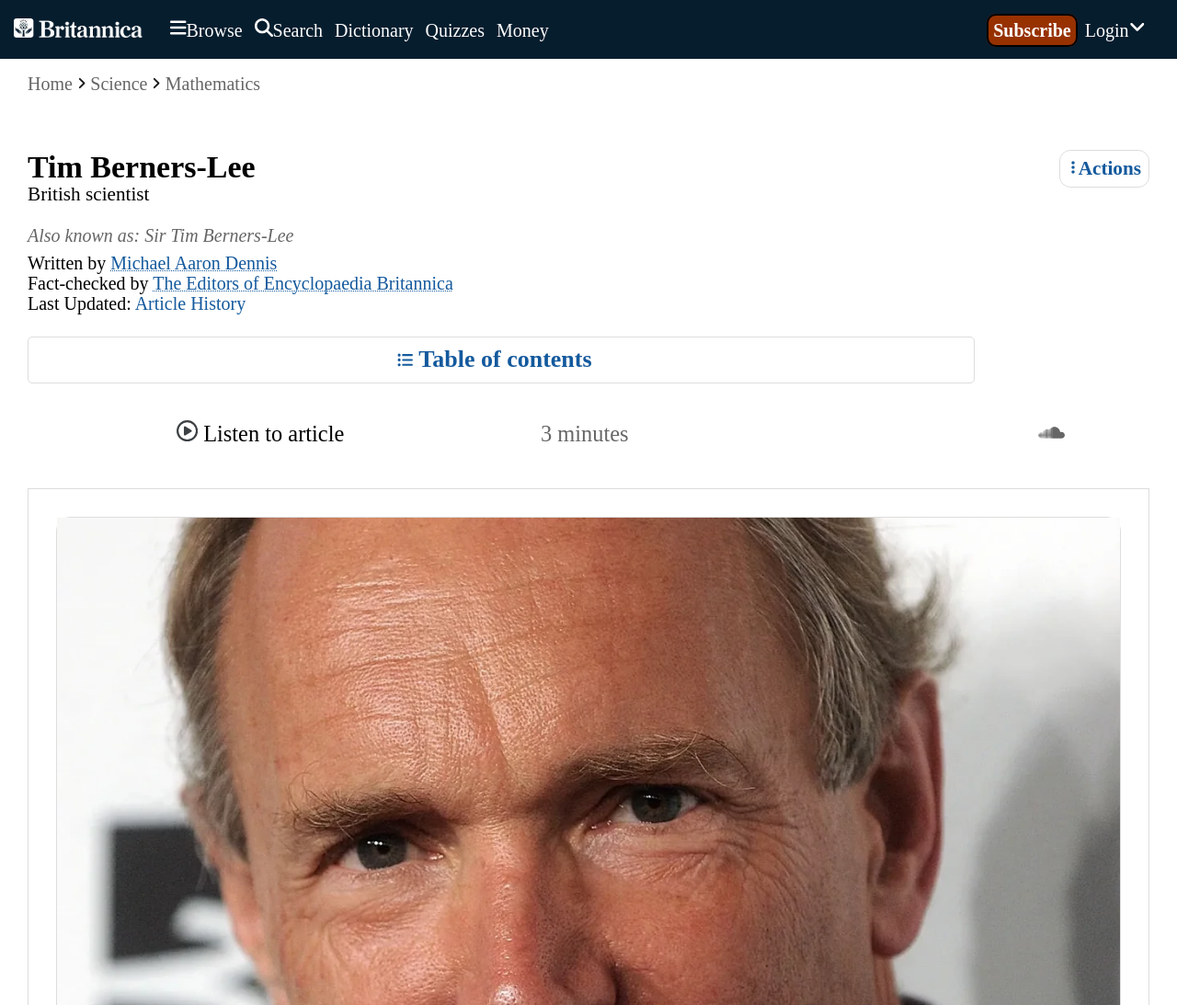
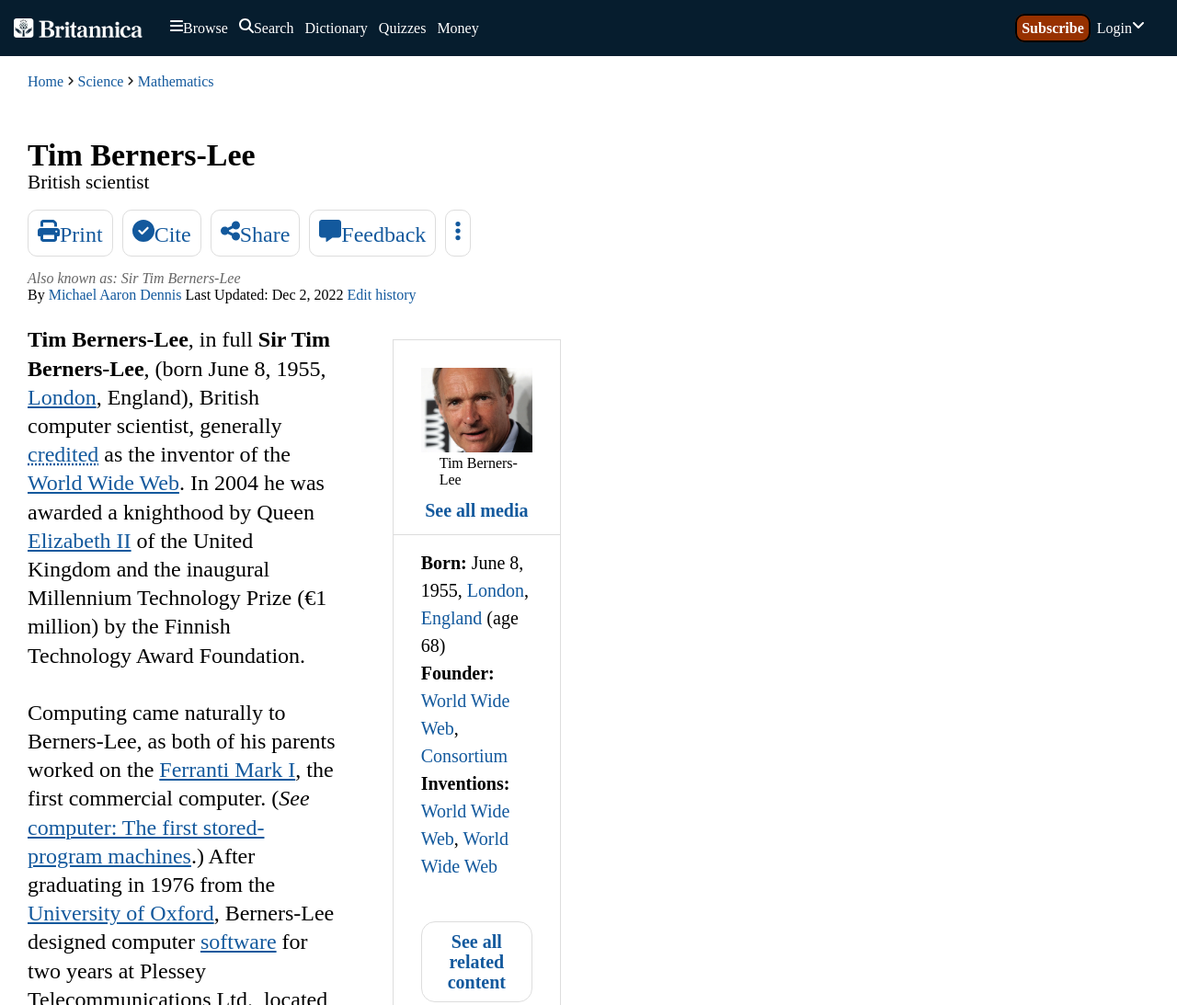
Before and after one commit to A3lequenne/Tim_berners_lee, a website built with Vite: page index.html in a window 1280 px wide. Shown: the top 1093 px of the page at 92% size. Built offline with nearby package versions, Linux system fonts and the light colour scheme.

Commit message:
more or less finished

```diff
--- a/index.html
+++ b/index.html
@@ -43,16 +43,28 @@
         </section>
         <section id="title">
           <span id="TBL"><br><br>Tim Berners-Lee</span>
-          <span id="actions_title"><svg xmlns="http://www.w3.org/2000/svg" height=".75em" viewBox="0 0 128 512"><path d="M64 360a56 56 0 1 0 0 112 56 56 0 1 0 0-112zm0-160a56 56 0 1 0 0 112 56 56 0 1 0 0-112zM120 96A56 56 0 1 0 8 96a56 56 0 1 0 112 0z"/></svg>Actions</span>
+          <span id="actions_title" class="hidden_big"><svg xmlns="http://www.w3.org/2000/svg" height=".75em" viewBox="0 0 128 512"><path d="M64 360a56 56 0 1 0 0 112 56 56 0 1 0 0-112zm0-160a56 56 0 1 0 0 112 56 56 0 1 0 0-112zM120 96A56 56 0 1 0 8 96a56 56 0 1 0 112 0z"/></svg>Actions</span>
           <span id="british_scientist"><br>British scientist</span><br><br>
+          <section class="hidden_class">
+            <section id="buttons_big">
+              <a href="#" class="but_big"><svg xmlns="http://www.w3.org/2000/svg" height="1em" viewBox="0 0 512 512"><!--! Font Awesome Free 6.4.2 by @fontawesome - https://fontawesome.com License - https://fontawesome.com/license (Commercial License) Copyright 2023 Fonticons, Inc. --><path d="M128 0C92.7 0 64 28.7 64 64v96h64V64H354.7L384 93.3V160h64V93.3c0-17-6.7-33.3-18.7-45.3L400 18.7C388 6.7 371.7 0 354.7 0H128zM384 352v32 64H128V384 368 352H384zm64 32h32c17.7 0 32-14.3 32-32V256c0-35.3-28.7-64-64-64H64c-35.3 0-64 28.7-64 64v96c0 17.7 14.3 32 32 32H64v64c0 35.3 28.7 64 64 64H384c35.3 0 64-28.7 64-64V384zM432 248a24 24 0 1 1 0 48 24 24 0 1 1 0-48z"/></svg>Print</a>
+              <a href="#" class="but_big"><svg xmlns="http://www.w3.org/2000/svg" height="1em" viewBox="0 0 512 512"><!--! Font Awesome Free 6.4.2 by @fontawesome - https://fontawesome.com License - https://fontawesome.com/license (Commercial License) Copyright 2023 Fonticons, Inc. --><path d="M256 512A256 256 0 1 0 256 0a256 256 0 1 0 0 512zM369 209L241 337c-9.4 9.4-24.6 9.4-33.9 0l-64-64c-9.4-9.4-9.4-24.6 0-33.9s24.6-9.4 33.9 0l47 47L335 175c9.4-9.4 24.6-9.4 33.9 0s9.4 24.6 0 33.9z"/></svg>Cite</a>
+              <a href="#" class="but_big"><svg xmlns="http://www.w3.org/2000/svg" height="1em" viewBox="0 0 448 512"><!--! Font Awesome Free 6.4.2 by @fontawesome - https://fontawesome.com License - https://fontawesome.com/license (Commercial License) Copyright 2023 Fonticons, Inc. --><path d="M352 224c53 0 96-43 96-96s-43-96-96-96s-96 43-96 96c0 4 .2 8 .7 11.9l-94.1 47C145.4 170.2 121.9 160 96 160c-53 0-96 43-96 96s43 96 96 96c25.9 0 49.4-10.2 66.6-26.9l94.1 47c-.5 3.9-.7 7.8-.7 11.9c0 53 43 96 96 96s96-43 96-96s-43-96-96-96c-25.9 0-49.4 10.2-66.6 26.9l-94.1-47c.5-3.9 .7-7.8 .7-11.9s-.2-8-.7-11.9l94.1-47C302.6 213.8 326.1 224 352 224z"/></svg>Share</a>
+              <a href="#" class="but_big"><svg xmlns="http://www.w3.org/2000/svg" height="1em" viewBox="0 0 512 512"><!--! Font Awesome Free 6.4.2 by @fontawesome - https://fontawesome.com License - https://fontawesome.com/license (Commercial License) Copyright 2023 Fonticons, Inc. --><path d="M64 0C28.7 0 0 28.7 0 64V352c0 35.3 28.7 64 64 64h96v80c0 6.1 3.4 11.6 8.8 14.3s11.9 2.1 16.8-1.5L309.3 416H448c35.3 0 64-28.7 64-64V64c0-35.3-28.7-64-64-64H64z"/></svg>Feedback</a>
+              <a href="#" class="but_big"><svg xmlns="http://www.w3.org/2000/svg" height="1em" viewBox="0 0 128 512"><!--! Font Awesome Free 6.4.2 by @fontawesome - https://fontawesome.com License - https://fontawesome.com/license (Commercial License) Copyright 2023 Fonticons, Inc. --><path d="M64 360a56 56 0 1 0 0 112 56 56 0 1 0 0-112zm0-160a56 56 0 1 0 0 112 56 56 0 1 0 0-112zM120 96A56 56 0 1 0 8 96a56 56 0 1 0 112 0z"/></svg></a>
+            </section>
+          </section>
           <em class="gray_text">Also known as: Sir Tim Berners-Lee</em>
-          <article id="info_under_title">
+          <article id="info_under_title" class="hidden_big">
             Written by <a href="#" class="link_under_title">Michael Aaron Dennis</a><br>
             Fact-checked by <a href="#" class="link_under_title">The Editors of Encyclopaedia Britannica</a><br>
             Last Updated: <a href="#" class="blue_link">Article History</a>
           </article>
+          <article class="hidden_class">
+            <br>By <a href="#" class="blue_link">Michael Aaron Dennis</a> Last Updated: Dec 2, 2022 <a href="#" class="blue_link">Edit history</a>
+          </article>
         </section>
-        <section class="big_blue_text">
+        <section class="big_blue_text hidden_big">
           <section id="table_of_contents_2">
             <svg xmlns="http://www.w3.org/2000/svg" height=".65em" viewBox="0 0 512 512"><path d="M64 144a48 48 0 1 0 0-96 48 48 0 1 0 0 96zM192 64c-17.7 0-32 14.3-32 32s14.3 32 32 32H480c17.7 0 32-14.3 32-32s-14.3-32-32-32H192zm0 160c-17.7 0-32 14.3-32 32s14.3 32 32 32H480c17.7 0 32-14.3 32-32s-14.3-32-32-32H192zm0 160c-17.7 0-32 14.3-32 32s14.3 32 32 32H480c17.7 0 32-14.3 32-32s-14.3-32-32-32H192zM64 464a48 48 0 1 0 0-96 48 48 0 1 0 0 96zm48-208a48 48 0 1 0 -96 0 48 48 0 1 0 96 0z"/></svg>
             Table of contents
@@ -77,6 +89,7 @@
           </section>
         </section>
       </section>
+      <section id="main_block">
         <section id="bio_TBL">
           <figure id="picture_TBL">
             <img src="images/Tim_Berners_Lee0.webp" alt="tim_le_sang">
@@ -86,9 +99,9 @@
             See all media
           </section>
           <section id="infos_TBL">
-          <strong>Category:</strong><span class="sandt" id="sandt_bio">Science &#38; Tech</span>
+            <section id="category" class="hidden_big"><strong>Category:</strong><span class="sandt" id="sandt_bio">Science &#38; Tech</span></section>
             <br>
-          <strong>In Full:</strong> Sir Tim Berners-lee
+            <article id="in_full" class="hidden_big"><strong>In Full:</strong> Sir Tim Berners-lee</article>
             <br>
             <strong>Born:</strong> June 8, 1955, <a href="#" class="blue_link">London</a>, <a href="#" class="blue_link">England</a> (age 68)
             <br>
@@ -131,6 +144,7 @@
           <a href="#" class="blue_link_text">particle physics</a> laboratory in
           <a href="#" class="blue_link_text">Geneva</a>.
         </section>
+      </section>
     </main>
   </body>
 </html>
--- a/style.css
+++ b/style.css
@@ -2,7 +2,6 @@
   margin: 0;
   padding: 0;
   line-height: 1.1;
-  font-size: 20px;
 }
 
 #navbar {
@@ -75,7 +74,7 @@
 }
 
 #first_block {
-  margin: 0px 30px;
+  margin: 0px 15px;
 }
 
 .sandt {
@@ -107,9 +106,7 @@
   font-size: 1.325rem;
   padding: 8px;
   border-radius: 12px;
-  position: absolute;
-  right: 0;
-  margin-right: 30px;
+  margin-right: 0px;
   font-weight: 600;
 }
 
@@ -147,7 +144,7 @@
 
 #table_of_contents_2 {
   border: solid #dddddd 1px;
-  padding: 10px 94px 10px 80px;
+  padding: 10px 38px 10px 80px;
   width: 70%;
   border-radius: 5px;
 }
@@ -157,8 +154,8 @@
 }
 
 #listen_article {
-  padding: 40px 0px 0px 80px;
-  font-size: 1.525rem;
+  padding: 40px 0px 0px 0px;
+  font-size: 1.25rem;
   font-weight: 500;
   display: flex;
   justify-content: space-around;
@@ -168,7 +165,7 @@
   width: 50%;
   display: flex;
   justify-content: space-between;
-  margin-left: 40px;
+  margin-left: 20px;
   padding: 2.25px 10px;
 }
 
@@ -232,13 +229,13 @@
   padding:0 30px 25px 30px;
   display: flex;
   justify-content: space-between;
-  font-size: 1.325rem;
+  font-size: 1.25rem;
   border-bottom: #dddddd solid 1px;
 }
 
 #toc_navbar_2 {
   padding-top: 0;
-  font-size: 1.325rem;
+  font-size: 1.25rem;
 }
 
 #text_about_TBL {
@@ -257,6 +254,10 @@
   color: #13599d;
   text-decoration: underline;
   text-decoration-style: dotted;
+}
+
+#in_full {
+  margin: -40px 0px;
 }
 
 @media (min-width: 768px) {
@@ -287,11 +288,88 @@
     padding-right: 30px;
   }
 
+  #big_border {
+    border: #dddddd 1px solid;
+  }
+
+  #under_navbar {
+    color: #13599d;
+  }
+
+  #first_block {
+    margin-left: 30px;
+  }
+
+  #buttons_big {
+    display: flex;
+  }
+
+  .but_big {
+    padding: 10px;
+    margin-right: 10px;
+    margin-bottom: 15px;
+    border: #dddddd 1px solid;
+    border-radius: 10px;
+    fill: #13599d;
+    text-decoration: none;
+    color: #13599d;
+    font-size: 1.5rem;
+  }
+
+  #listen_article {
+    display: none;
+  }
+
+  #main_block {
+    display: flex;
+    flex-direction: row-reverse;
+    width: 50%;
+  }
+
+  #bio_TBL {
+    width: 35%;
+  }
+
+  #picture_TBL {
+    border:hidden;
+  }
+
+  #capt_picture {
+    font-size: 1rem;
+  }
+
+  #see_all_media {
+    font-size: 1.25rem;
+    margin-top: -56px;
+    padding-bottom: 15px;
+    border-bottom: solid 1px #dddddd;
+  }
+
+  #see_all_related_content {
+    font-size: 1.25rem;
+  }
+
+  #infos_TBL {
+    line-height: 1.5;
+    margin-top: -70px;
+    font-size: 1.25rem;
+    border: hidden;
+  }
+
+  #text_about_TBL {
+    width: 65%;
+    border: hidden;
+  }
+
+  #secondary_navbar {
+    display: none;
+  }
+
   .hidden_class {
     display: contents;
   }
 
-  .sandt {
+  #first_block .sandt {
     display: none;
   }
 }
```
Also changed, not shown: README.md. Lines whose indentation alone changed are shown as unchanged.
